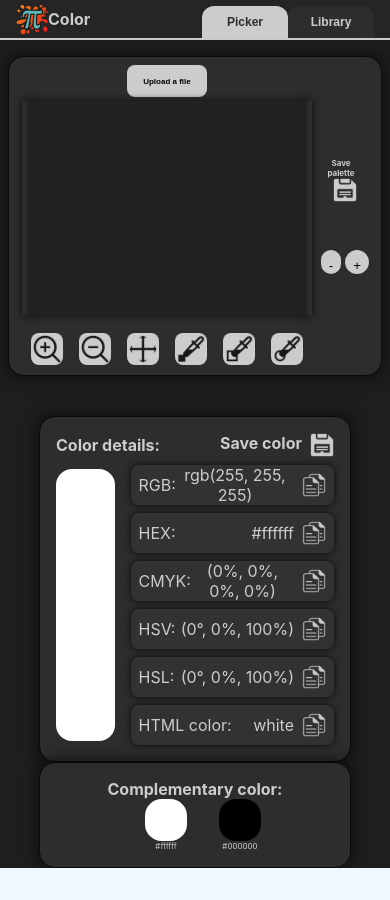
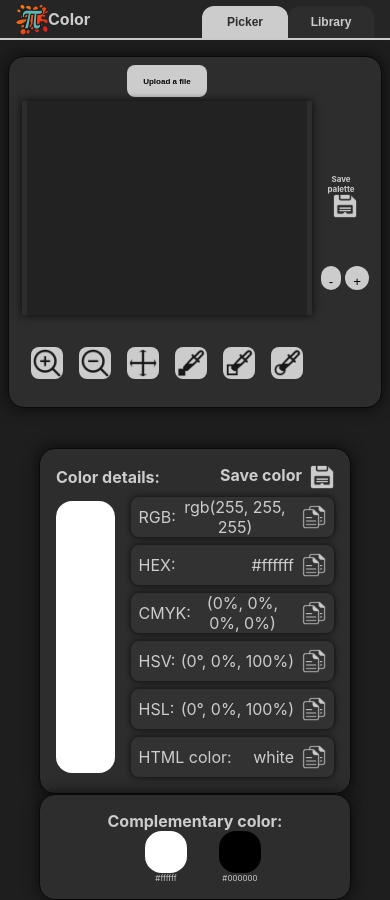
Before and after one commit to Gancus98/pi-color, a React (Create React App) app: page / in a window 390 px wide. Before the commit the page ends 868 px from the top, so only its background shows below. Built offline with nearby package versions, Linux system fonts and the light colour scheme.

Commit message:
Mobile devices styles

```diff
--- a/src/components/CanvasArea/CanvasArea.tsx
+++ b/src/components/CanvasArea/CanvasArea.tsx
@@ -126,7 +126,6 @@ const CanvasArea: React.FC<PickerProps> = ({
   }, [action, findCorrectSize, handlePaletteColors, image, setAction]);
 
   const handleInputChange = (input: any) => {
-    console.log('input change');
     if (input.target.files && input.target.files[0]) {
       const canvas: HTMLCanvasElement =
         canvasRef.current as unknown as HTMLCanvasElement;
@@ -225,7 +224,6 @@ const CanvasArea: React.FC<PickerProps> = ({
     };
 
     canvas.ontouchstart = event => {
-      console.log(event.changedTouches[0].clientX);
       setIsTouchDown(true);
       setMouseX(event.changedTouches[0].clientX);
       setMouseY(event.changedTouches[0].clientY);
@@ -238,6 +236,7 @@ const CanvasArea: React.FC<PickerProps> = ({
     };
 
     canvas.ontouchmove = event => {
+      event.preventDefault();
       const canvas: HTMLCanvasElement =
         canvasRef.current as unknown as HTMLCanvasElement;
       const ctx = canvas.getContext('2d') as CanvasRenderingContext2D;
--- a/src/components/Picker/Picker.tsx
+++ b/src/components/Picker/Picker.tsx
@@ -22,7 +22,6 @@ export enum ToolActions {
 }
 
 const Picker: React.FC<PickerProps> = ({ image, handleSetImage }) => {
-  console.log('picker');
   const [pickedColor, setPickedColor] = useState('');
   const [action, setAction] = useState<ToolActions>(ToolActions.None);
   const [pickerSize, setPickerSize] = useState(2);
--- a/src/components/Stepper/Stepper.styles.ts
+++ b/src/components/Stepper/Stepper.styles.ts
@@ -6,6 +6,9 @@ display: flex;
 flex-direction: column;
 justify-content: center;
 align-items: center;
+@media (max-width: 768px) {
+    font-size: 12px;
+  }
 `;
 
 export const Stepper = styled.input`
--- a/src/components/ToolBar/ToolBar.styles.ts
+++ b/src/components/ToolBar/ToolBar.styles.ts
@@ -10,10 +10,19 @@ export const ToolBarWrapper = styled.div`
   align-items: center;
   margin-top: 16px;
   @media (max-width: 768px) {
+    margin-top: 48px;
     width: 300px;
     height: 36px;
+    flex-direction: column;
   }
 `;
+
+export const ToolContatiner = styled.div`
+  display: flex;
+  @media (max-width: 768px) {
+    margin-top: -36px;
+  }
+`
 
 export const ToolWrapper = styled.div`
   margin: 8px;
--- a/src/components/ToolBar/ToolBar.tsx
+++ b/src/components/ToolBar/ToolBar.tsx
@@ -98,6 +98,7 @@ const ToolBar: React.FC<ToolBarProps> = ({
 
   return (
     <Styled.ToolBarWrapper>
+      <Styled.ToolContatiner>
         {tools.map((tool, index) => (
           <Tool
             key={index}
@@ -107,6 +108,7 @@ const ToolBar: React.FC<ToolBarProps> = ({
             isActive={action === tool.toolAction}
           />
         ))}
+      </Styled.ToolContatiner>
       {showStepper && (
         <Stepper pickerSize={pickerSize} handlePickerSize={handlePickerSize} />
       )}
```
Lines whose indentation alone changed are shown as unchanged.
